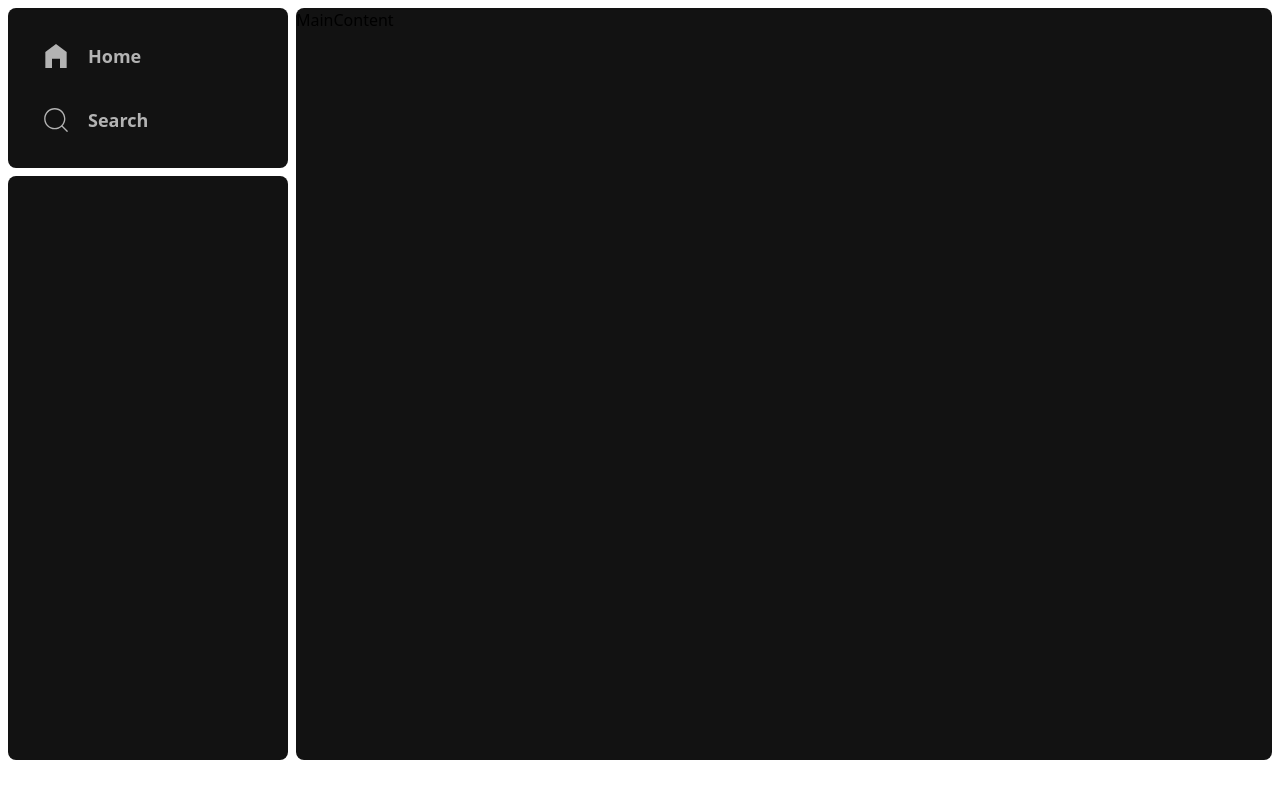
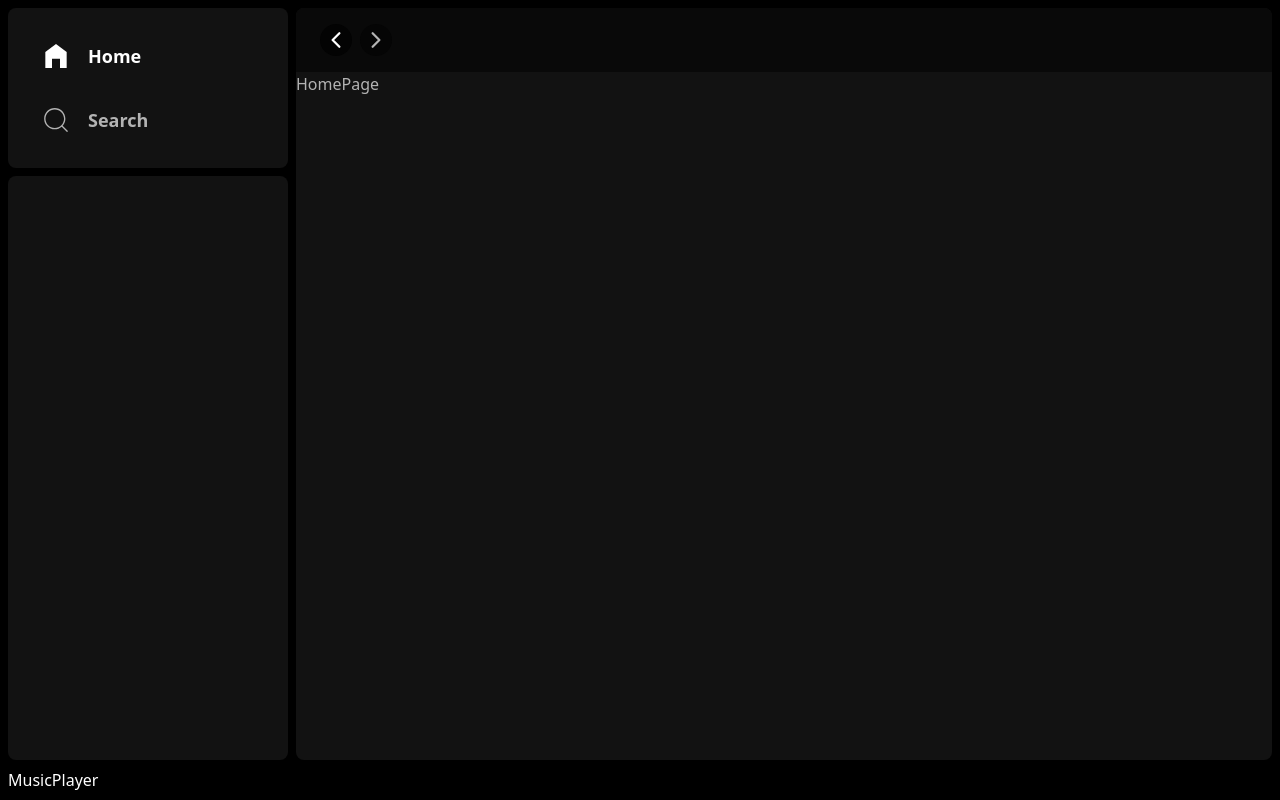
Before and after one commit to T0nete/spotify-clone, a React (Vite) app: page / in a window 1280 px wide. Built offline with nearby package versions, Linux system fonts and the light colour scheme.

Commit message:
Header component and navigation

```diff
--- a/src/App.tsx
+++ b/src/App.tsx
@@ -1,14 +1,17 @@
 import React from "react";
-import MainContent from "./components/MainContent";
 import { BrowserRouter, Route, Routes } from "react-router-dom";
+import HomePage from "./components/HomePage";
 import Layout from "./components/Layout";
+import SearchPage from "./components/SearchPage";
 
 const App: React.FC = () => {
   return (
     <BrowserRouter>
       <Layout>
         <Routes>
-          <Route path="/" element={<MainContent />} />
+          <Route path="/" element={<HomePage />} />
+          <Route path="/home" element={<HomePage />} />
+          <Route path="/search" element={<SearchPage />} />
         </Routes>
       </Layout>
     </BrowserRouter>
--- /dev/null
+++ b/src/components/HeaderBar.tsx
@@ -0,0 +1,11 @@
+import NavigationButtons from "./buttons/NavigationButtons";
+
+const HeaderBar = () => {
+  return (
+    <div className="bg-black-300 flex h-16 flex-row items-center gap-2 rounded-t-lg px-6">
+      <NavigationButtons />
+    </div>
+  );
+};
+
+export default HeaderBar;
--- /dev/null
+++ b/src/components/HomePage.tsx
@@ -0,0 +1,11 @@
+import React from "react";
+
+const HomePage: React.FC = () => {
+  return (
+    <div>
+      <h1>HomePage</h1>
+    </div>
+  );
+};
+
+export default HomePage;
--- a/src/components/Layout.tsx
+++ b/src/components/Layout.tsx
@@ -1,3 +1,4 @@
+import HeaderBar from "./HeaderBar";
 import MusicPlayer from "./MusicPlayer";
 import SideBar from "./SideBar";
 
@@ -6,11 +7,12 @@ interface LayoutProps {
 }
 const Layout: React.FC<LayoutProps> = ({ children }) => {
   return (
-    <div id="app" className="h-screen bg-black p-2">
+    <div id="app" className="text-default-text bg-black-900 h-screen p-2">
       <aside className="rounded-lg [grid-area:aside]">
         <SideBar />
       </aside>
-      <main className="rounded-lg bg-[#121212] [grid-area:main]">
+      <main className="bg-black-400 rounded-lg [grid-area:main]">
+        <HeaderBar />
         {children}
       </main>
       <footer className="[grid-area:player]">
--- a/src/components/MainContent.tsx
+++ /dev/null
@@ -1,11 +0,0 @@
-import React from 'react'
-
-const MainContent: React.FC = () => {
-  return (
-    <div>
-      <h1>MainContent</h1>
-    </div>
-  )
-}
-
-export default MainContent
--- /dev/null
+++ b/src/components/SearchPage.tsx
@@ -0,0 +1,11 @@
+import React from "react";
+
+const SearchPage: React.FC = () => {
+  return (
+    <div>
+      <h1>SearchPage</h1>
+    </div>
+  );
+};
+
+export default SearchPage;
--- a/src/components/SideBar.tsx
+++ b/src/components/SideBar.tsx
@@ -1,29 +1,28 @@
 import React from "react";
 import { routes } from "../constants/route";
 import SideBarItem from "./SideBarItem";
-// import { useNavigation } from "react-router-dom";
+import { useLocation } from "react-router-dom";
 
 const SideBar: React.FC = () => {
-  //   const navigate = useNavigation();
-  //   console.log("navigate.name", navigate.location);
+  const location = useLocation();
 
   return (
     <div className="flex h-full flex-col gap-2">
-      <div className="rounded-lg bg-[#121212] p-6 text-white">
+      <div className="bg-black-400 rounded-lg p-6">
         <ul className="flex flex-col gap-y-4">
           {routes.map((route) => {
             return (
               <SideBarItem
                 key={route.title}
-                icon={route.icon}
+                routeItem={route}
                 label={route.title}
-                selected={false}
+                selected={location.pathname === route.path}
               />
             );
           })}
         </ul>
       </div>
-      <div className="flex h-full rounded-lg bg-[#121212]"></div>
+      <div className="bg-black-400 flex h-full rounded-lg"></div>
     </div>
   );
 };
--- a/src/components/SideBarItem.tsx
+++ b/src/components/SideBarItem.tsx
@@ -1,21 +1,22 @@
 import React from "react";
-import { IconType } from "react-icons";
+import { Link } from "react-router-dom";
+import { Route } from "../constants/route";
 
 interface SideBarItemProps {
-  icon: IconType;
+  routeItem: Route;
   label: string;
   selected: boolean;
 }
-const SideBarItem: React.FC<SideBarItemProps> = ({
-  icon: Icon,
-  label,
-  selected,
-}) => {
+const SideBarItem: React.FC<SideBarItemProps> = ({ routeItem, label, selected }) => {
   return (
-    <li className="flex cursor-pointer flex-row items-center gap-x-4 rounded-lg p-2 text-[#B3B3B3] transition-all duration-500 ease-linear hover:text-white">
-      <Icon size={32} />
-      <p className="text-lg font-semibold">{label}</p>
-    </li>
+    <Link to={routeItem.path}>
+      <li
+        className={`flex cursor-pointer flex-row  items-center gap-x-4 rounded-lg p-2 ${selected && "text-white"}  duration-400 transition-all ease-linear hover:text-white`}
+      >
+        <routeItem.icon size={32} />
+        <p className="text-lg font-semibold">{label}</p>
+      </li>
+    </Link>
   );
 };
 
--- /dev/null
+++ b/src/components/buttons/NavigationButtons.tsx
@@ -0,0 +1,16 @@
+import { IoChevronBackOutline, IoChevronForwardOutline } from "react-icons/io5";
+
+const NavigationButtons = () => {
+  return (
+    <div className="flex flex-row gap-2">
+      <div className="bg-black-100 rounded-full p-1">
+        <IoChevronBackOutline className="text-white" size={24} />
+      </div>
+      <div className="bg-black-200 rounded-full p-1">
+        <IoChevronForwardOutline className="" size={24} />
+      </div>
+    </div>
+  );
+};
+
+export default NavigationButtons;
```
Also changed, not shown: src/constants/route.ts (+7 -1 lines), 1 other file (tests, documents, lock files or other folders).
